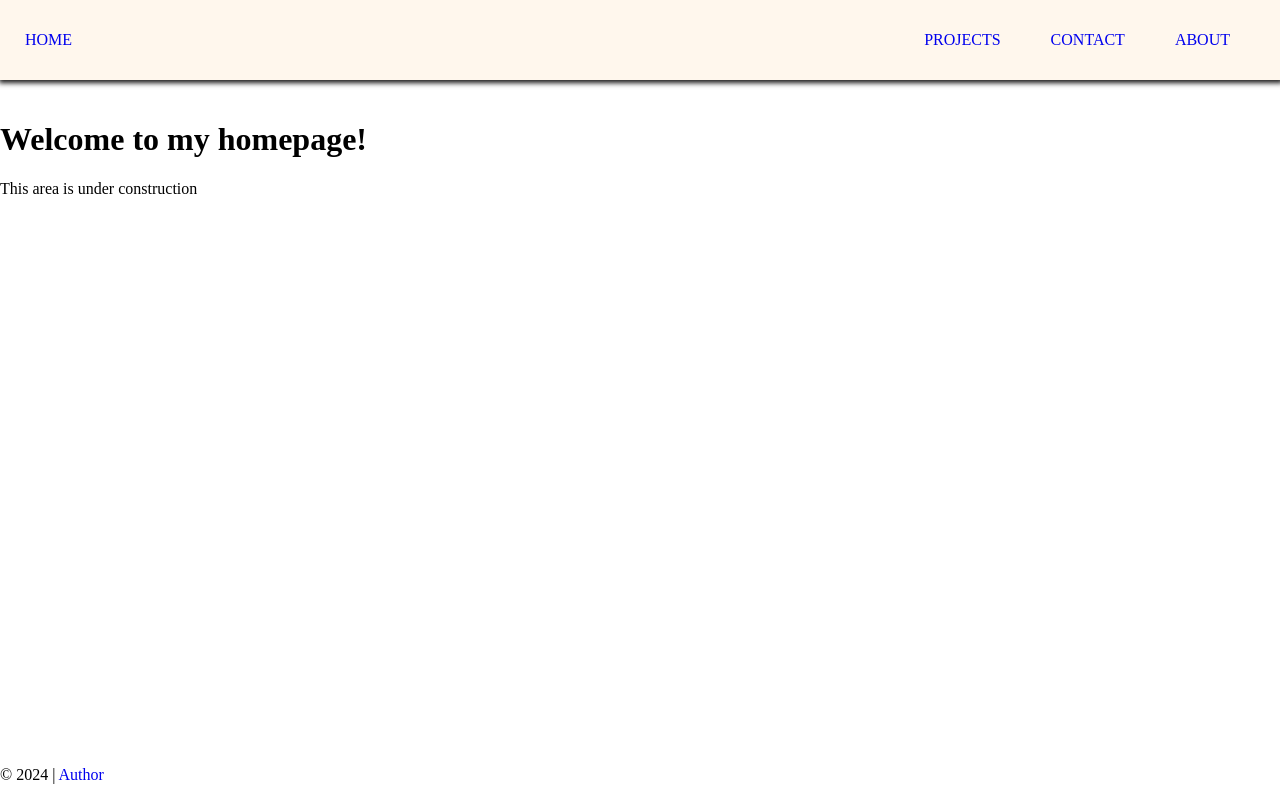
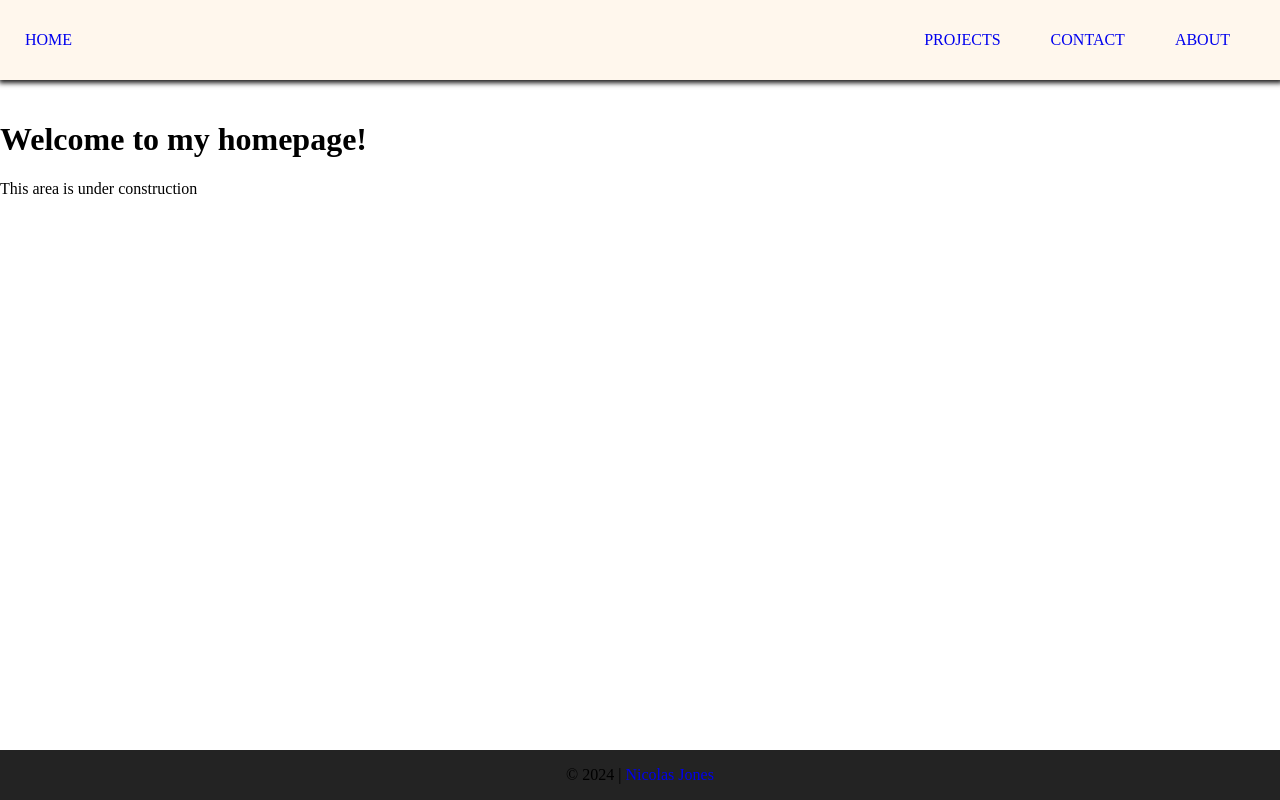
Before and after one commit to JonesInForCode/loafer-portfolio, a React (Vite) app: page / in a window 1280 px wide. Built offline with nearby package versions, Linux system fonts and the light colour scheme.

Commit message:
style and format changes

```diff
--- a/src/components/Footer.jsx
+++ b/src/components/Footer.jsx
@@ -3,7 +3,7 @@ import React from 'react';
 export default function Footer() {
   return(
   <footer className='footer'>
-    <p className='footer-content'>&copy; {new Date().getFullYear()} | <a href="https://github.com/author">Author</a></p>
+    <p className='footer-content'>&copy; {new Date().getFullYear()} | <a href="https://github.com/TheMightyLoafer">Nicolas Jones</a></p>
   </footer>
   )
     }
--- a/src/components/Layout.module.css
+++ b/src/components/Layout.module.css
@@ -7,9 +7,10 @@
 
 .contentWindow {
     flex: 1;
-    min-height: calc(60vh);
 }
 
 .pageFooter {
-    margin-top: auto;
+    text-align: center;
+    background-color: #232323;
+    width: 100%;
 }
```
